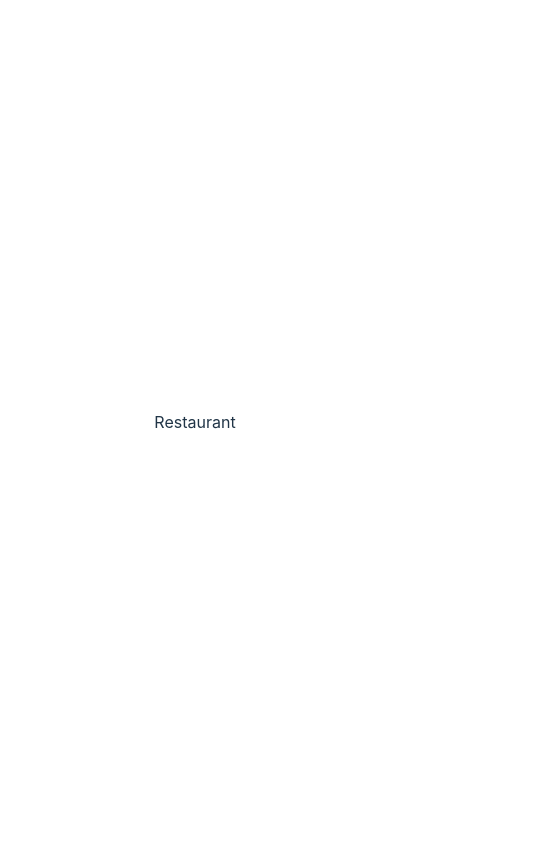
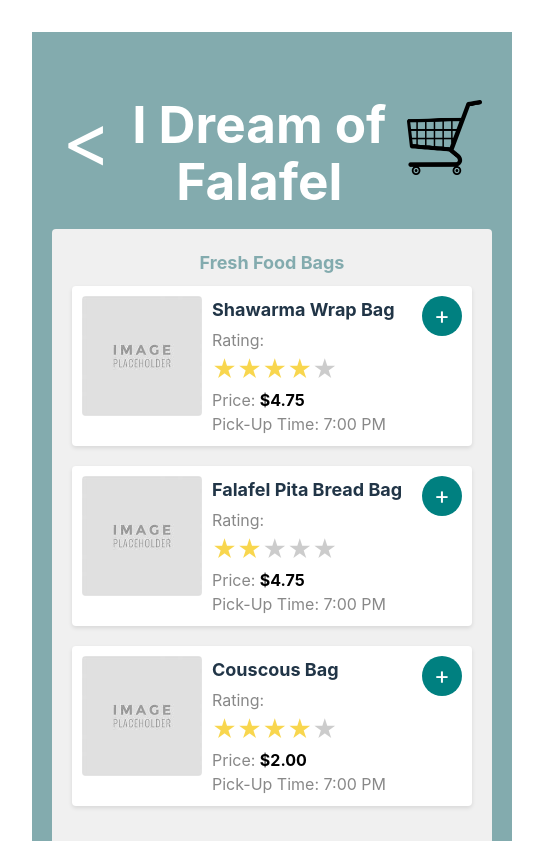
Before and after one commit to Ajknight121/SupperLust-React, a React (Vite) app: page /restaurant in a window 390 px wide. Shown: the top 841 px of the page, 544 px wide, since content can reach past the window. Built offline with nearby package versions, Linux system fonts and the light colour scheme.

Commit message:
I Dream of Falafel In Progress
I Dream of Falafel 's restaurant page has been made, but needs tweaking such as size on mobile, returning to other page, and updating images. Other restaurants need to be added as well.

```diff
--- a/src/App.jsx
+++ b/src/App.jsx
@@ -3,7 +3,7 @@ import { BrowserRouter as Router, Routes, Route } from 'react-router-dom'
 import Pantry from './pages/Pantry'
 import Explore from './pages/Explore'
 import QuickBites from './pages/QuickBites'
-import Restaurant from './pages/Restaurant'
+import Restaurant from './pages/Restaurant/Restaurant'
 import Cart from './pages/Cart'
 function App() {
 
--- /dev/null
+++ b/src/pages/Restaurant/Restaurant.css
@@ -0,0 +1,77 @@
+/* App.css */
+.App {
+  text-align: center;
+  padding: 20px;
+  background-color: #83abae;
+  position: relative;
+}
+
+h1 {
+  font-size: 24px;
+  margin-bottom: 10px;
+  color: #fff;
+}
+
+h2 {
+  font-size: 20px;
+  margin-bottom: 20px;
+  color: #fff;
+}
+
+.menu-group {
+  background-color: #f0f0f0;
+  padding: 20px;
+  border-radius: 4px;
+  width: 40%;
+  min-width: 400px;
+
+}
+.menu-group-container {
+  display: flex;
+  justify-content: center;
+  width: 100%;
+  margin-bottom: 20px; /* Added to create some spacing between groups */
+}
+
+.group-header {
+  margin-bottom: 10px;
+}
+
+.group-name {
+  font-size: 18px;
+  font-weight: bold;
+  color: #83abae;
+}
+
+.group-text {
+  font-size: 14px;
+  color: #888;
+}
+
+.tooltip {
+  position: fixed;
+  bottom: 20px;
+  left: 50%;
+  transform: translateX(-50%);
+  background-color: #323232;
+  color: white;
+  padding: 8px 16px;
+  border-radius: 6px;
+  font-size: 14px;
+  z-index: 1000;
+}
+
+.cart-count {
+  position: absolute;
+  top: 10px;
+  right: 10px;
+  background-color: red;
+  color: white;
+  border-radius: 50%;
+  width: 20px;
+  height: 20px;
+  font-size: 12px;
+  display: flex;
+  align-items: center;
+  justify-content: center;
+}
--- /dev/null
+++ b/src/pages/Restaurant/Restaurant.jsx
@@ -0,0 +1,107 @@
+// Restaurant.jsx
+import React from 'react';
+import MenuGroup from './components/MenuGroup/MenuGroup';
+import './Restaurant.css';
+import Header from './components/Header/Header';
+import placeholderImage from './assets/PlaceHolder.jpg';
+import { useState } from 'react';
+
+const Restaurant = () => {
+  const [cart, setCart] = useState([]);
+  const [showTooltip, setShowTooltip] = useState(false);
+  const [tooltipItem, setTooltipItem] = useState('');
+
+
+  const addToCart = (item) => {
+    setCart((prevCart) => {
+      const existingItem = prevCart.find((cartItem) => cartItem.id === item.id);
+      if (existingItem) {
+        return prevCart.map((cartItem) =>
+          cartItem.id === item.id ? { ...cartItem, quantity: cartItem.quantity + 1 } : cartItem
+        );
+      } else {
+        return [...prevCart, { ...item, quantity: 1 }];
+      }
+    });
+    setShowTooltip(true);
+    setTooltipItem(item.name);
+    setTimeout(() => setShowTooltip(false), 3000);
+  };
+
+  const items = [
+    {
+      id: 1,
+      image: placeholderImage,
+      name: 'Shawarma Wrap Bag',
+      rating: 4,
+      price: '$4.75',
+      pickUpTime: '7:00 PM',
+    },
+    {
+      id: 2,
+      image: placeholderImage,
+      name: 'Falafel Pita Bread Bag',
+      rating: 2,
+      price: '$4.75',
+      pickUpTime: '7:00 PM',
+    },
+    {
+      id: 3,
+      image: placeholderImage,
+      name: 'Couscous Bag',
+      rating: 4,
+      price: '$2.00',
+      pickUpTime: '7:00 PM',
+    },
+  ];
+
+  const items2 = [
+    {
+      id: 4,
+      image: placeholderImage,
+      name: 'Hummus Bag',
+      rating: 3,
+      price: '$2.00',
+    },
+    {
+      id: 5,
+      image: placeholderImage,
+      name: 'Baba Ganoush Bag',
+      rating: 4,
+      price: '$2.00',
+    },
+    {
+      id: 6,
+      image: placeholderImage,
+      name: 'Tabbouleh Bag',
+      rating: 5,
+      price: '$2.00',
+    },
+  ];
+
+  const handleCartClick = () => {
+    const totalQuantity = cart.reduce((total, item) => total + item.quantity, 0);
+    localStorage.setItem('cart', JSON.stringify(cart));
+    window.location.href = 'cart.html';
+  };
+
+  return (
+    <div className="App">
+    <Header totalQuantity={cart.reduce((total, item) => total + item.quantity, 0)} onCartClick={handleCartClick} />
+      {showTooltip && <div className="tooltip">1 {tooltipItem} has been added to the cart</div>}
+      <div className="menu-group-container">
+        <MenuGroup groupName="Fresh Food Bags" items={items} addToCart={addToCart} />
+      </div>
+      <div className="menu-group-container">
+        <MenuGroup
+          groupName="Looking for something else?"
+          groupText="Try one of these options!"
+          items={items2}
+          addToCart={addToCart}
+        />
+      </div>
+    </div>
+  );
+};
+
+export default Restaurant;
--- /dev/null
+++ b/src/pages/Restaurant/components/Header/Header.css
@@ -0,0 +1,46 @@
+/* Header.css */
+.header {
+  background-color: #83abae;
+  color: #fff;
+  padding: 10px;
+  display: flex;
+  justify-content: center;
+}
+
+.header-content {
+  display: flex;
+  align-items: center;
+  justify-content: space-between;
+  width: 100%;
+  max-width: 1200px;
+}
+
+.back-arrow {
+  font-size: 75px;
+  cursor: pointer;
+}
+
+.cart-icon {
+  position: relative;
+  cursor: pointer;
+}
+
+.cart-icon img {
+  width: 75px;
+  height: 75px;
+}
+
+.cart-count {
+  position: absolute;
+  top: -8px;
+  right: -8px;
+  background-color: red;
+  color: white;
+  border-radius: 50%;
+  width: 20px;
+  height: 20px;
+  font-size: 12px;
+  display: flex;
+  align-items: center;
+  justify-content: center;
+}
--- /dev/null
+++ b/src/pages/Restaurant/components/Header/Header.jsx
@@ -0,0 +1,21 @@
+// Header.js
+import React from 'react';
+import './Header.css';
+import shoppingCartImage from '../../assets/Shopping-Cart.png';
+
+const Header = ({ totalQuantity, onCartClick }) => {
+  return (
+    <div className="header">
+      <div className="header-content">
+        <div className="back-arrow">&lt;</div>
+        <h1>I Dream of Falafel</h1>
+        <div className="cart-icon" onClick={onCartClick}>
+          <img src={shoppingCartImage} alt="Shopping Cart" />
+          {totalQuantity > 0 && <div className="cart-count">{totalQuantity}</div>}
+        </div>
+      </div>
+    </div>
+  );
+};
+
+export default Header;
--- /dev/null
+++ b/src/pages/Restaurant/components/MenuGroup/MenuGroup.jsx
@@ -0,0 +1,22 @@
+// MenuGroup.js
+import React from 'react';
+import '../../Restaurant.css';
+import MenuItemCard from '../MenuItemCard/MenuItemCard';
+
+const MenuGroup = ({ groupName, groupText, items, addToCart }) => {
+  return (
+    <div className="menu-group">
+      <div className="group-header">
+        <div className="group-name">{groupName}</div>
+        <div className="group-text">{groupText}</div>
+      </div>
+      <div className="menu-items">
+        {items.map((item) => (
+          <MenuItemCard key={item.id} item={item} addToCart={addToCart} />
+        ))}
+      </div>
+    </div>
+  );
+};
+
+export default MenuGroup;
--- /dev/null
+++ b/src/pages/Restaurant/components/MenuItemCard/MenuItemCard.css
@@ -0,0 +1,72 @@
+.menu-item-card {
+  display: flex;
+  align-items: stretch;
+  background-color: #fff;
+  border-radius: 4px;
+  padding: 10px;
+  box-shadow: 0 2px 4px rgba(0, 0, 0, 0.1);
+  max-width: 100%;
+  position: relative;
+  margin-bottom: 20px;
+}
+
+.item-image {
+  width: 120px;
+  height: 120px;
+  margin-right: 10px;
+}
+
+.item-image img {
+  width: 100%;
+  height: 100%;
+  object-fit: cover;
+  border-radius: 4px;
+}
+
+.item-details {
+  flex: 1;
+  text-align: left;
+}
+
+.item-details h3 {
+  margin: 0 0 5px 0;
+  font-size: 18px;
+}
+
+.item-details p {
+  margin: 0;
+  font-size: 16px;
+  color: #888;
+}
+
+.price {
+  color: #000;
+  font-weight: bold;
+}
+
+.add-button {
+  background-color: #008080;
+  color: #fff;
+  border: none;
+  border-radius: 50%;
+  width: 40px;
+  height: 40px;
+  font-size: 24px;
+  display: flex;
+  align-items: center;
+  justify-content: center;
+  cursor: pointer;
+  position: absolute;
+  top: 10px;
+  right: 10px;
+}
+
+.filled-star {
+  color: #f8d64e;
+  font-size: 24px;
+}
+
+.empty-star {
+  color: #ccc;
+  font-size: 24px;
+}
--- /dev/null
+++ b/src/pages/Restaurant/components/MenuItemCard/MenuItemCard.jsx
@@ -0,0 +1,40 @@
+// MenuItemCard.js
+import React from 'react';
+import './MenuItemCard.css';
+
+const MenuItemCard = ({ item, addToCart }) => {
+  const { image, name, rating, price, pickUpTime } = item;
+
+  const renderStars = () => {
+    const filledStars = '★'.repeat(rating);
+    const emptyStars = '★'.repeat(5 - rating);
+
+    return (
+      <div className="item-rating">
+        <span className="filled-star">{filledStars}</span>
+        <span className="empty-star">{emptyStars}</span>
+      </div>
+    );
+  };
+
+  return (
+    <div className="menu-item-card">
+      <div className="item-image">
+        <img src={image} alt={name} />
+      </div>
+      <div className="item-details">
+        <h3>{name}</h3>
+        <p>Rating: {renderStars()}</p>
+        <p>
+          Price: <span className="price">{price}</span>
+        </p>
+        {pickUpTime && <p>Pick-Up Time: {pickUpTime}</p>}
+      </div>
+      <div className="add-button" onClick={() => addToCart(item)}>
+        +
+      </div>
+    </div>
+  );
+};
+
+export default MenuItemCard;
--- /dev/null
+++ b/src/pages/Restaurant/index.css
@@ -0,0 +1,14 @@
+/* index.css */
+body {
+  margin: 0;
+  font-family: -apple-system, BlinkMacSystemFont, 'Segoe UI', 'Roboto', 'Oxygen',
+    'Ubuntu', 'Cantarell', 'Fira Sans', 'Droid Sans', 'Helvetica Neue',
+    sans-serif;
+  -webkit-font-smoothing: antialiased;
+  -moz-osx-font-smoothing: grayscale;
+}
+
+code {
+  font-family: source-code-pro, Menlo, Monaco, Consolas, 'Courier New',
+    monospace;
+}
--- /dev/null
+++ b/src/pages/Restaurant/index.js
@@ -0,0 +1,12 @@
+// index.js
+import React from 'react';
+import ReactDOM from 'react-dom';
+import './index.css';
+import Restaurant from './Restaurant';
+
+ReactDOM.render(
+  <React.StrictMode>
+    <Restaurant />
+  </React.StrictMode>,
+  document.getElementById('root')
+);
```
Also changed, not shown: src/pages/Restaurant/assets/PlaceHolder.jpg (added), src/pages/Restaurant/assets/Shopping-Cart.png (added).
